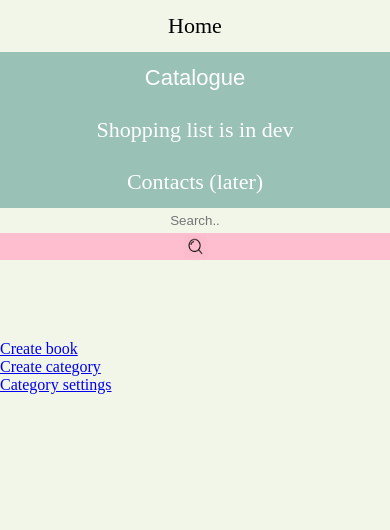
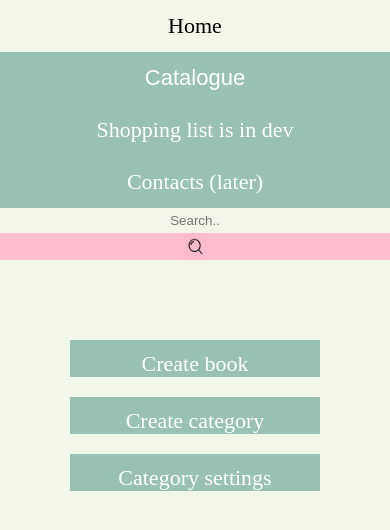
Before and after one commit to NikoPushkin/Django-online-catalogue, a Django app: page /catalogue/crup/ in a window 390 px wide. Shown: the top 530 px of the page. Run offline with Django 3.2, Linux system fonts and the light colour scheme; data that the repository does not hold is empty.

Commit message:
so many changes in CSS file

```diff
--- a/static/css/new_css.css
+++ b/static/css/new_css.css
@@ -524,3 +524,46 @@
     margin-top: 200px;
   }
 }
+
+/* CRUP PAGE CRUP PAGE CRUP PAGE CRUP PAGE CRUP PAGE CRUP PAGE CRUP PAGE CRUP PAGE */
+.function-container {
+  margin-top: 200px;
+  display: grid;
+  grid-template-columns: 300px 300px;
+  grid-template-rows: 50px 50px;
+  grid-row-gap: 50px;
+  grid-column-gap: 200px;
+  justify-content: center;
+}
+
+/* .function-container div {
+  border: 1px solid black;
+} */
+
+.function-container a {
+  display: block;
+  text-decoration: none;
+  color: white;
+  background-color: #99C1B6;
+  height: 100%;
+  text-align: center;
+  padding-top: 11px;
+  font-family: Trebuchet MS sans-serif;
+  font-size: 22px;
+}
+
+.function-container a:hover {
+  background-color: #f2f6e9;
+  color: black;
+  transition: 0.4s ease;
+}
+
+@media only screen and (max-width: 500px) {
+  .function-container {
+    margin-top: 25px;
+    display: grid;
+    grid-template-columns: 250px;
+    grid-template-rows: auto auto auto auto;
+    grid-row-gap: 20px;
+  }
+}
```
